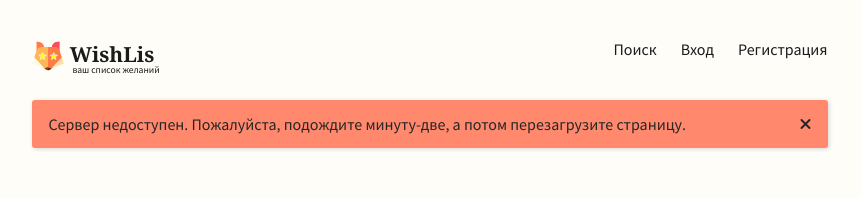
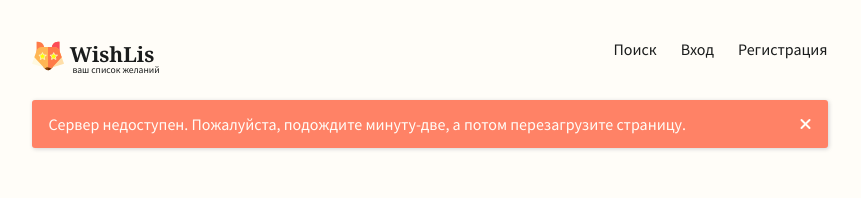
Before and after one commit to dartungar/wishlist, a React (Create React App) app in the folder client/: page / in a window 1280 px wide. Shown: the top 198 px of the page, without its empty margins (210-1071 px from the left). Built offline with nearby package versions, Linux system fonts and the light colour scheme; no server answers; the HTML template or start-up script is replaced by a standard one.

Commit message:
improved alert style & readability

```diff
--- a/client/src/App.css
+++ b/client/src/App.css
@@ -4,4 +4,5 @@ body,
   height: 100%;
   width: 100%;
   margin: 0;
+  overscroll-behavior: none;
 }
--- a/client/src/components/alerts/Alert.js
+++ b/client/src/components/alerts/Alert.js
@@ -25,21 +25,32 @@ const AlertContainer = styled.div`
   border-radius: 3px;
   padding: 0.5rem 2.5rem 0.5rem 1rem;
   box-shadow: 1px 1px 4px ${(props) => props.theme.BOX_SHADOW};
+
+  animation: 0.2s ${(props) => (props.display ? fadein : fadeout)} linear;
+  opacity: 1;
+  transition: opacity 0.1s;
+
   background-color: ${(props) => {
     if (props.alertColor === "success") {
       return props.theme.SUCCESS;
     } else if (props.alertColor === "danger") {
       return props.theme.DANGER;
-    } else return props.theme.PRIMARY;
+    } else return props.theme.INFO;
   }};
-  animation: 0.2s ${(props) => (props.display ? fadein : fadeout)} linear;
-  opacity: 0.95;
-  transition: opacity 0.1s;
 
+  color: ${(props) => props.theme.BASIC_BACKGROUND};
   a {
     position: absolute;
     top: 0.5rem;
     right: 1rem;
+  }
+
+  a i {
+    color: ${(props) => props.theme.BASIC_BACKGROUND};
+  }
+
+  a i:hover {
+    color: ${(props) => props.theme.DANGER_DARK};
   }
 `;
 
--- a/client/src/components/layout/Main.js
+++ b/client/src/components/layout/Main.js
@@ -15,7 +15,7 @@ import Spinner from "./Spinner";
 import AuthContext from "../../context/auth/authContext";
 
 const MainContainer = styled.div`
-  height: 95vh;
+  height: 100%;
   width: 100%;
   grid-column: 2;
   display: flex;
--- a/client/src/components/settings/Settings.js
+++ b/client/src/components/settings/Settings.js
@@ -6,7 +6,8 @@ import EditUserNameInput from "./EditUsernameInput";
 import EditBirthdayInput from "./EditBirthdayInput";
 import EditThemeInput from "./EditThemeInput";
 
-const ProfileContainer = styled.div`
+const SettingsContainer = styled.div`
+  height: 100%;
   h4 {
     margin-top: 2.5rem;
     margin-bottom: 1rem;
@@ -44,7 +45,7 @@ const Settings = () => {
   };
 
   return (
-    <ProfileContainer>
+    <SettingsContainer>
       <h1>Настройки</h1>
       <h4>Отображаемое имя</h4>
       {showEditUsernameInput ? (
@@ -67,7 +68,7 @@ const Settings = () => {
       </a>
       <EditBirthdayInput />
       <EditThemeInput />
-    </ProfileContainer>
+    </SettingsContainer>
   );
 };
 
--- a/client/src/context/alert/AlertState.js
+++ b/client/src/context/alert/AlertState.js
@@ -23,17 +23,19 @@ const AlertState = (props) => {
     setTimeout(() => removeAlert(alertData), alert.time || 7000);
   };
 
+  // update alert
   const changeAlertData = (alert) => {
     dispatch({ type: CHANGE_ALERT_DATA, payload: alert });
   };
 
-  // remove alert by ID
-  const removeAlert = (alert) => {
+  // set 'display' to false to trigger animations
+  // remove alert
+  const removeAlert = (alert, time = 190) => {
     changeAlertData({
       ...alert,
       display: false,
     });
-    setTimeout(() => dispatch({ type: REMOVE_ALERT, payload: alert }), 200);
+    setTimeout(() => dispatch({ type: REMOVE_ALERT, payload: alert }), time);
   };
 
   return (
--- a/client/src/style/themes.js
+++ b/client/src/style/themes.js
@@ -19,13 +19,13 @@ const darkTheme = {
   BOX_SHADOW: "#29231d",
   TEXT: "#fffdfa",
   TEXT_LIGHT: "#7a7a7a",
-  PRIMARY: "rgba(247, 208, 99, 0.7)",
-  PRIMARY_LIGHT: "rgba(255, 236, 186, 0.7)",
-  INFO: "rgba(247, 208, 99, 0.7)",
-  DANGER: "rgba(255, 130, 102, 0.7)",
-  DANGER_DARK: "rgba(214, 74, 43, 0.7)",
-  SUCCESS: "rgba(140, 237, 158, 0.7)",
-  SUCCESS_DARK: "rgba(87, 181, 112, 0.7)",
+  PRIMARY: "rgba(247, 208, 99, 1)",
+  PRIMARY_LIGHT: "rgba(255, 236, 186, 1)",
+  INFO: "rgba(247, 208, 99, 1)",
+  DANGER: "rgba(255, 130, 102, 1)",
+  DANGER_DARK: "rgba(214, 74, 43, 1)",
+  SUCCESS: "rgba(140, 237, 158, 1)",
+  SUCCESS_DARK: "rgba(87, 181, 112, 1)",
 };
 
 export { lightTheme, darkTheme };
```
